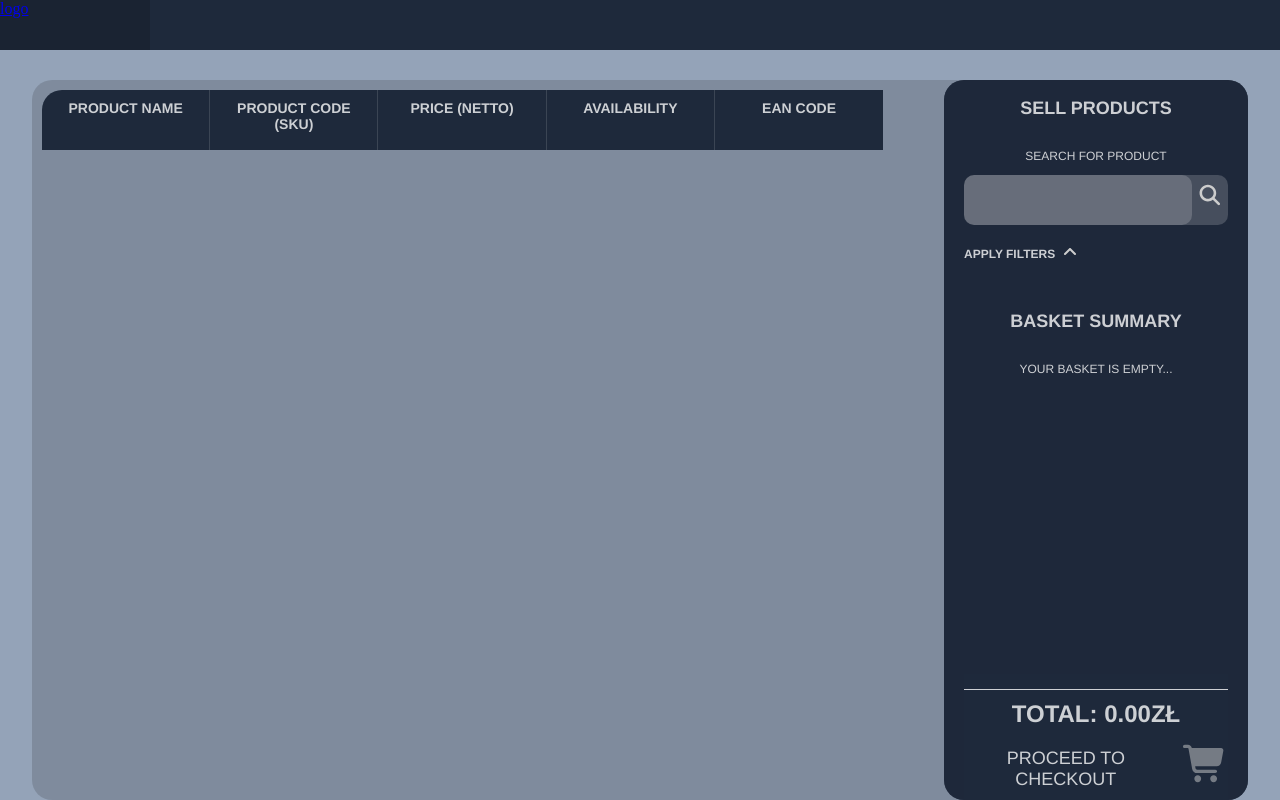
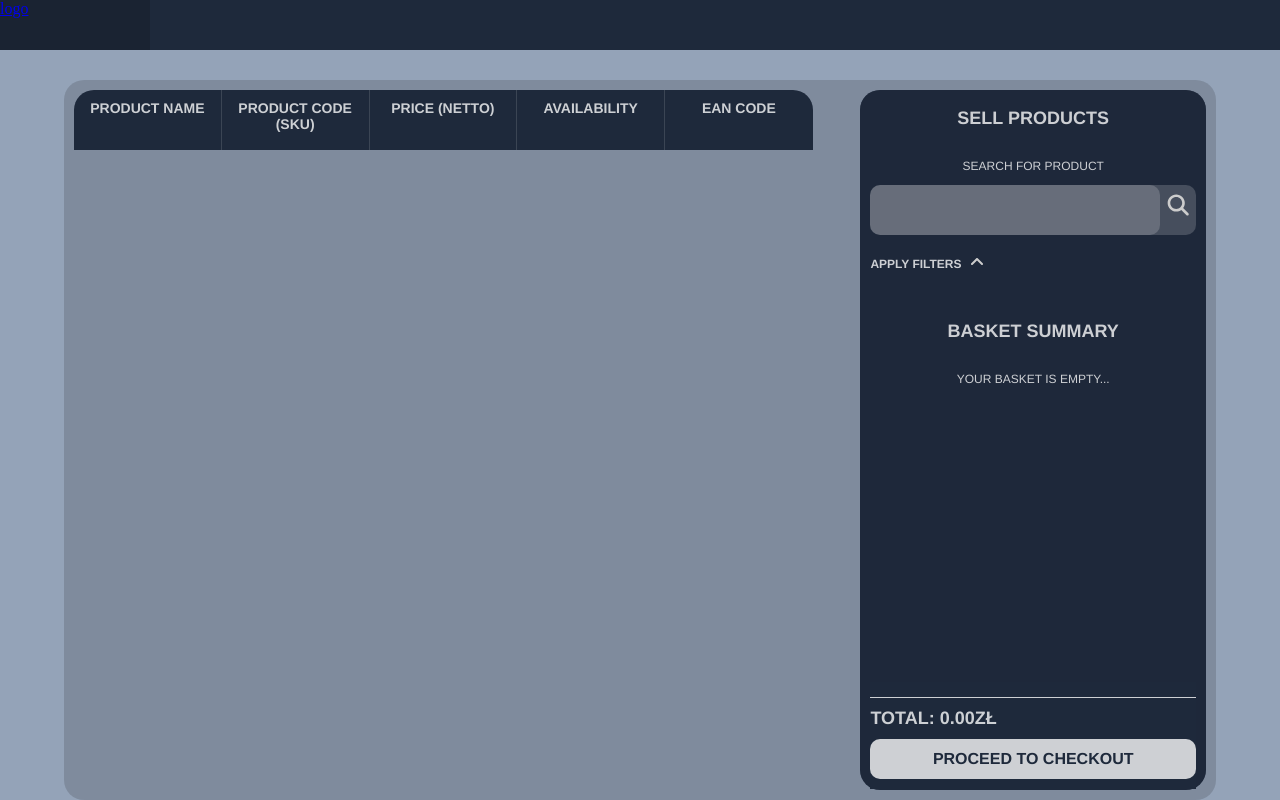
Before and after one commit to DanielWikarski/sERPent, a Django app: page /sales_modules/ in a window 1280 px wide. Run offline with Django 5.2, Linux system fonts and the light colour scheme; data that the repository does not hold is empty.

Commit message:
Add product fully works. UI changes in progress

```diff
--- a/erp/static/erp/script.js
+++ b/erp/static/erp/script.js
@@ -360,13 +360,22 @@ document.addEventListener('DOMContentLoaded', function () {
                 <div class="add_product_item_name">
                     <p>${item.name}</p>
                 </div>
+                <p class="subtext subtext_unit_type" style="text-align:left" >Product name</p>
+                <div class="table_breaker_light"></div>
                 <div class="add_product_item_qty">
                     <input type="number" class="subtext qty_amount" value="${item.qty}" min="1" data-sku="${sku}">
-                    <p class="subtext">Qty.</p>
+                    <p class="subtext">QTY.</p>
                 </div>
+                <p class="subtext subtext_unit_type" style="text-align:left" >item quantity</p>
+                <div class="table_breaker_light"></div>
                 <div class="add_product_item_price" style="display: flex; align-items: center; gap: 10px;">
-                    <p class="price_amount">${itemTotal.toFixed(2)}zł</p>
-                    <button class="remove_product_btn" style="background: none; border: none; color: #ff4d4d; cursor: pointer; font-weight: bold; padding: 0 5px;">✕</button>
+                    <p class="price_amount">${itemTotal.toFixed(2)}</p><p class="subtext">zł.</p>
+                </div>
+                <p class="subtext subtext_unit_type" style="text-align:left" >Unit price (netto)</p>
+                <div class ="remove_product">
+                <button class="remove_product_btn">
+                    <svg class="icon_small_size" xmlns="http://www.w3.org/2000/svg" viewBox="0 0 640 640"><!--!Font Awesome Free v7.3.1 by @fontawesome - https://fontawesome.com License - https://fontawesome.com/license/free Copyright 2026 Fonticons, Inc.--><path d="M183.1 137.4C170.6 124.9 150.3 124.9 137.8 137.4C125.3 149.9 125.3 170.2 137.8 182.7L275.2 320L137.9 457.4C125.4 469.9 125.4 490.2 137.9 502.7C150.4 515.2 170.7 515.2 183.2 502.7L320.5 365.3L457.9 502.6C470.4 515.1 490.7 515.1 503.2 502.6C515.7 490.1 515.7 469.8 503.2 457.3L365.8 320L503.1 182.6C515.6 170.1 515.6 149.8 503.1 137.3C490.6 124.8 470.3 124.8 457.8 137.3L320.5 274.7L183.1 137.4z"/></svg>
+                </button>
                 </div>
             `;
 
@@ -498,50 +507,146 @@ document.querySelectorAll('.chose_existing_one_btn').forEach(button => {
         const ean = parentCard.querySelector('.product_ean')?.textContent.trim() || '';
         if (add_new_product_window_product_name) add_new_product_window_product_name.value = name;
         if (add_new_product_window_product_code_sku) add_new_product_window_product_code_sku.value = sku;
-        if (add_new_product_window_product_price) add_new_product_window_product_price.value = parseFloat(price) || '';
+        if (add_new_product_window_product_price) add_new_product_window_product_price.value = parseFloat(price).toFixed(2) || '';
         if (add_new_product_window_product_ean) add_new_product_window_product_ean.value = ean;
+        add_new_product_window_product_name.dispatchEvent(new Event("input"));
+
     });
 });
 
 // Zachowanie buttona reset, po wciśnięciu live search się ukrywa, a formularz jest  zresetowany
 const add_new_product_window_reset_form_btn = document.querySelector(".add_new_product_window_reset_form_btn")
-
-add_new_product_window_reset_form_btn.addEventListener("click", function() {
+if (add_new_product_window_reset_form_btn){
+    add_new_product_window_reset_form_btn.addEventListener("click", function() {
     add_new_product_window_product_name.value = "";
     add_new_product_window_product_ean.value = "";
     add_new_product_window_product_code_sku.value = "";
     add_new_product_window_product_price.value = "";
+    add_new_product_window_product_qty.value = "";
     add_new_product_window_product_name.dispatchEvent(new Event("input"));
 });
+}
+
 
 const add_new_product_window_save_btn = document.querySelector(".add_new_product_window_save_btn")
 const add_product_list = document.querySelector(".add_product_list")
 
+if  (add_new_product_window_save_btn) {
 add_new_product_window_save_btn.addEventListener("click", function() {
-    // alert("Product has been succesfuly saved in warehouse stock!")
     const add_new_product_window_product_name_value= add_new_product_window_product_name.value
     const add_new_product_window_product_code_sku_value = add_new_product_window_product_code_sku.value
     const add_new_product_window_product_price_value = add_new_product_window_product_price.value
     const add_new_product_window_product_ean_value = add_new_product_window_product_ean.value
-    const add_new_product_window_product_qty_value = add_new_product_window_product_qty.value
-    console.log(add_new_product_window_product_qty_value);
+    const add_new_product_window_product_qty_value = Number(add_new_product_window_product_qty.value)
+    if ((add_new_product_window_product_qty_value && add_new_product_window_product_ean_value &&
+        add_new_product_window_product_price_value && add_new_product_window_product_code_sku_value &&
+        add_new_product_window_product_name_value) == ""
+    ) {
+        alert("Product details are not filled!")
+        return
+    }
 
+    if ((add_new_product_window_product_qty_value <= 0) || !Number.isInteger(add_new_product_window_product_qty_value) ){
+        alert("Product quantity has to be positive whole number!")
+        return
+    }
+    if ((add_new_product_window_product_price_value) <= 0 ){
+        alert("Product price has to be positive number!")
+        return
+    }
     const add_product_object = document.createElement("div")
     add_product_object.classList.add("add_product_object")
     add_product_object.innerHTML = `
                 <div class="add_product_item_name">
                     <p>${add_new_product_window_product_name_value}</p>
                 </div>
+                <p class="subtext subtext_unit_type" style="text-align:left" >Product name</p>
+                <div class="table_breaker_light"></div>
+                <div class="add_product_code_sku">
+                    <p>${add_new_product_window_product_code_sku_value}</p>
+                </div>
+                <p class="subtext subtext_unit_type" style="text-align:left" >Product code (SKU)</p>
+                <div class="table_breaker_light"></div>
+                <div class="add_product_item_price">
+                    <p class="price_amount">${parseFloat(add_new_product_window_product_price_value).toFixed(2)}</p><p class="price_amount_currency">zł.</p>
+                </div>
+                <p class="subtext subtext_unit_type" style="text-align:left" >Unit price (netto)</p>
+                <div class="table_breaker_light"></div>
                 <div class="add_product_item_qty">
                     <p class="subtext qty_amount">${add_new_product_window_product_qty_value}</p>
-                    <p class="subtext">Qty.</p>
+                    <p class="subtext">qty.</p>
+                </div>
+                <p class="subtext subtext_unit_type" style="text-align:left" >item quantity</p>
+                <div class="table_breaker_light"></div>
+                <div class="add_product_item_ean">
+                    <p class="subtext ean_code">${add_new_product_window_product_ean_value}</p>
+                </div>
+                <p class="subtext subtext_unit_type" style="text-align:left" >EAN code</p>
+                <div class="product_card_add_product_remove_item">
+                    <button class="product_card_add_product_remove_item_btn">
+                        <svg class="icon_small_size" xmlns="http://www.w3.org/2000/svg" viewBox="0 0 640 640"><!--!Font Awesome Free v7.3.1 by @fontawesome - https://fontawesome.com License - https://fontawesome.com/license/free Copyright 2026 Fonticons, Inc.--><path d="M183.1 137.4C170.6 124.9 150.3 124.9 137.8 137.4C125.3 149.9 125.3 170.2 137.8 182.7L275.2 320L137.9 457.4C125.4 469.9 125.4 490.2 137.9 502.7C150.4 515.2 170.7 515.2 183.2 502.7L320.5 365.3L457.9 502.6C470.4 515.1 490.7 515.1 503.2 502.6C515.7 490.1 515.7 469.8 503.2 457.3L365.8 320L503.1 182.6C515.6 170.1 515.6 149.8 503.1 137.3C490.6 124.8 470.3 124.8 457.8 137.3L320.5 274.7L183.1 137.4z"/></svg>
+                    </button>
+                </div>
 
-                </div>
-                <div class="add_product_item_price" style="display: flex; align-items: center; gap: 10px;">
-                    <p class="price_amount">${add_new_product_window_product_price_value}zł</p>
-                    <button class="remove_product_btn" style="background: none; border: none; color: #ff4d4d; cursor: pointer; font-weight: bold; padding: 0 5px;">✕</button>
-                </div>
             `;
     add_product_list.appendChild(add_product_object)
 
+    // Nadalnie listenera na button do usuwania karty produktu, jeśli user popełni błąd może usunąć produkt z listy
+    const product_card_add_product_remove_item_btn_all = document.querySelectorAll(".product_card_add_product_remove_item_btn")
+    product_card_add_product_remove_item_btn_all.forEach(function(button){
+    button.addEventListener("click", function() {
+        const add_product_object = button.closest(".add_product_object")
+        add_product_object.remove()
+    })
 })
+})}
+
+// DOKOŃCZYĆ!!! ZROBIĆ BLOKADĘ UI NA WYSYŁANIE MIGRATE TO WAREHOUSE
+
+// Wysyłanie produktów do magazynu
+
+const migrateToWarehouseBtn = document.querySelector(".product_card_add_product_save_changes_btn");
+
+if (migrateToWarehouseBtn) {
+    migrateToWarehouseBtn.addEventListener("click", function() {
+        const addedProductCards = document.querySelectorAll(".add_product_object");
+        let products_to_migrate = [];
+
+        addedProductCards.forEach(card => {
+            products_to_migrate.push({
+                name: card.querySelector('.add_product_item_name p').textContent.trim(),
+                sku: card.querySelector('.add_product_code_sku p').textContent.trim(),
+                price: card.querySelector('.price_amount').textContent.trim(),
+                qty: card.querySelector('.qty_amount').textContent.trim(),
+                ean: card.querySelector('.ean_code').textContent.trim()
+            });
+        });
+        if (products_to_migrate.length === 0) {
+            alert("You have not entered any products to add!");
+            return;
+        }
+
+        const csrfToken = document.querySelector('[name=csrfmiddlewaretoken]').value;
+        fetch('/migrate_products/', {
+            method: 'POST',
+            headers: {
+                'Content-Type': 'application/json',
+                'X-CSRFToken': csrfToken
+            },
+            body: JSON.stringify(products_to_migrate)
+        })
+        .then(response => response.json())
+        .then(data => {
+            if (data.status === 'success') {
+                alert("Products have been succesfully added to warehouse stock!");
+                document.querySelector(".add_product_list").innerHTML = "";
+            } else {
+                alert("Error has occured during migration process! " + data.message);
+            }
+        })
+        .catch(error => {
+            console.error("Fetch error:", error);
+            alert("Fatal error - server does not respond!");
+        });
+    });
+}
--- a/erp/static/erp/styles.css
+++ b/erp/static/erp/styles.css
@@ -10,6 +10,7 @@
     --main-bg: #94a3b8;
     --text-primary: #ffffffc7;
     --table-colour: #1e293b80;
+    --table-colour_v2: #4e5a6c;
 
 }
 body {
@@ -91,7 +92,7 @@ p{
 }
 
 .homepage_dashboard_contener {
-    width: 95vw;
+    width: 90vw;
     height: 90vh;
     background-color: rgba(0, 0, 0, 0.144);
     border-radius: 20px;
@@ -110,7 +111,7 @@ p{
 
 }
 .homepage_dashboard_modules_contener {
-    width: 70%;
+    width: 65%;
 }
 
 
@@ -141,7 +142,7 @@ p{
     align-items: center;
     width: 100%;
     height:25%;
-    padding: 0 20px 0 20px;
+    padding: 0 10px 0 10px;
     margin: 0;
 
 
@@ -340,7 +341,9 @@ p{
 
 
 .homepage_dashboard_sidebar_contener {
-    width: 25%;
+    margin: 10px;
+    height: calc(100% - 20px);
+    width: 30%;
     background-color: var(--main-color);
     align-items: baseline;
     flex-direction: column;
@@ -353,7 +356,7 @@ p{
     flex-direction: column;
     overflow-y: auto;
     margin: 10px 0 0 10px;
-    border-radius: 20px 0 0 20px;
+    border-radius: 20px;
 
     .product_card_empty {
         display: none;
@@ -451,8 +454,7 @@ p{
 .sidebar_card {
     display: flex;
     flex-direction: column;
-    height: 100%;
-    min-height: 0;
+    height: 99.8%;
 }
 
 .basket_summary {
@@ -540,23 +582,29 @@ p{
         padding-top: 5px;
 
         p {
-            font-size: clamp(24px, 0.8vw, 36px);
+            font-size: clamp(18px, 0.8vw, 24px);
             margin: 10px 0 10px 0;
+            text-align: left;
+
         }
 
         .proceed_to_checkout_container {
             display: flex;
             justify-content: center;
             align-items: center;
-            p {
-                font-size: clamp(18px, 0.8vw, 22px);
-                margin-right: 15px;
-            }
+            width: 100%;
+            height: 5vh;
+            border-radius: 10px;
+            border: none;
+            margin-bottom: 10px;
+            cursor: pointer;
+            background-color: var(--text-primary);
             .proceed_to_checkout_btn {
-                width: 50px;
-                height: 50px;
-                opacity: 0.5;
-                margin-bottom: 10px;
+                font-size: clamp(16px, 0.8vw, 26px);
+                width: 100%;
+                text-align: center;
+                color: var(--main-color);
+                font-weight: bold;
             }
 
         }
--- a/erp/templates/erp/sales_modules.html
+++ b/erp/templates/erp/sales_modules.html
@@ -74,9 +74,8 @@
         <div class="total_window">
             <div class="table_breaker_light"></div>
             <p class="total_amount">total: 0.00zł</p>
-            <div class="proceed_to_checkout_container">
-                <p class="subtext" >Proceed to checkout</p>
-                <svg class=" icon_tint proceed_to_checkout_btn" xmlns="http://www.w3.org/2000/svg" viewBox="0 0 640 640"><!--!Font Awesome Free v7.3.1 by @fontawesome - https://fontawesome.com License - https://fontawesome.com/license/free Copyright 2026 Fonticons, Inc.--><path d="M24 48C10.7 48 0 58.7 0 72C0 85.3 10.7 96 24 96L69.3 96C73.2 96 76.5 98.8 77.2 102.6L129.3 388.9C135.5 423.1 165.3 448 200.1 448L456 448C469.3 448 480 437.3 480 424C480 410.7 469.3 400 456 400L200.1 400C188.5 400 178.6 391.7 176.5 380.3L171.4 352L475 352C505.8 352 532.2 330.1 537.9 299.8L568.9 133.9C572.6 114.2 557.5 96 537.4 96L124.7 96L124.3 94C119.5 67.4 96.3 48 69.2 48L24 48zM208 576C234.5 576 256 554.5 256 528C256 501.5 234.5 480 208 480C181.5 480 160 501.5 160 528C160 554.5 181.5 576 208 576zM432 576C458.5 576 480 554.5 480 528C480 501.5 458.5 480 432 480C405.5 480 384 501.5 384 528C384 554.5 405.5 576 432 576z"/></svg>
+            <div class=" proceed_to_checkout_btn proceed_to_checkout_container">
+                <p class="subtext proceed_to_checkout_btn" >Proceed to checkout</p>
             </div>
         </div>
     </div>
--- a/erp/urls.py
+++ b/erp/urls.py
@@ -1,6 +1,6 @@
 from django.contrib import admin
 from django.urls import path
-from . views import dashboard_home, warehouse_modules, sales_modules, sales_modules_checkout, finalize_transaction, add_items_modules
+from . views import dashboard_home, warehouse_modules, sales_modules, sales_modules_checkout, finalize_transaction, add_items_modules, migrate_products
 
 
 urlpatterns = [
@@ -9,5 +9,6 @@ urlpatterns = [
     path("sales_modules/", sales_modules, name="sales_modules"),
     path("sales_modules_checkout/", sales_modules_checkout, name="sales_modules_checkout"),
     path("finalize_transaction/", finalize_transaction, name="finalize_transaction"),
-    path("add_items_modules/", add_items_modules, name="add_items_modules")
+    path("add_items_modules/", add_items_modules, name="add_items_modules"),
+    path('migrate_products/', migrate_products, name='migrate_products')
 ]
--- a/erp/views.py
+++ b/erp/views.py
@@ -4,6 +4,7 @@ from django.shortcuts import render
 from django.http import JsonResponse
 from django.db import transaction
 from django.views.decorators.http import require_POST
+from django.db.models import F
 from .models import Product, Balance
 
 
@@ -25,10 +26,11 @@ def sales_modules_checkout(request):
 # Odbieranie danych po wciśnięciu buttona do finalizacji transakcji
 @require_POST
 def finalize_transaction(request):
-        # Odczytujemy dane przysłane w formacie JSON z JS
+        # Odczytujemy dane przysłane w formacie JSON z JS - deserializacj1
         data = json.loads(request.body)
         basket = data.get('basket', {})
         payment_method = data.get('payment_method')
+        # na przyszłość - jaka opcja płatności  wybrana - jak  będę robić historię operacji!
         total_amount = Decimal(str(data.get('total_amount', 0)))
 
         # nowe! with transaction.atomic(): jak to napiszę przed kodem, to albo uda się dokonać zadanie, albo wszystko będzie cofnięte - takie zabezpieczenie
@@ -56,3 +58,36 @@ def finalize_transaction(request):
             balance_account.account_balance += total_amount
             balance_account.save()
             return JsonResponse({'status': 'success'})
+
+@require_POST
+def migrate_products(request):
+        data = json.loads(request.body)
+        # iteruje przez liste produktów przesłaną z formularza dodawania produktów
+        for item in data:
+            print(item)
+            price = float(item['price'])
+            qty = int(item['qty'])
+            # nowe! get_or_create() Sprawdza czy jest w bazie, jak jest ty tylko robi update danych zamiast tworzyć nowy
+            # syntax:
+            # obj, created = obiekt na którym bazujemy.objects.get_or_create(co sprawdzamy w obiekcie = warunek[tutaj czy kod sku się zgadza],
+            # defaults = {tutaj jeśli sprawdzenie nic nie da, to robimy nowe obiekt BAZUJĄC NA AKTUALNYM!} )
+            # jeśli co sprawdzamy w obiekcie = warunek się zgadza to jest to pomijane i lecimy do if not created niżej, wtedy po prostu update aktualnych danych
+            obj, created = Product.objects.get_or_create(
+                product_code_sku=item['sku'],
+                defaults={
+                     # tworzenie nowego produktu z deafaultowych parametrów
+                    'product_name': item['name'],
+                    'product_price': price,
+                    'product_stock_qty': qty,
+                    'product_ean': item['ean']
+                }
+            )
+            # to się odpali, jeśli nie będzie to nowy produkt, tylko istniejący
+            if not created:
+                obj.product_stock_qty = F('product_stock_qty') + qty
+                # F() nowość! F() to instrukcja, która robi obliczenia poprzez bazę danych (SQL), dodajemy otrzymaną liczbę produktów do istniejącej
+                obj.product_price = item['price']
+                obj.product_name = item['name']
+                obj.product_ean = item['ean']
+                obj.save()
+        return JsonResponse({'status': 'success'})
```
Also changed, not shown: other parts of erp/static/erp/styles.css (+148 -20 lines), erp/templates/erp/add_items_modules.html (+5 -3 lines).
